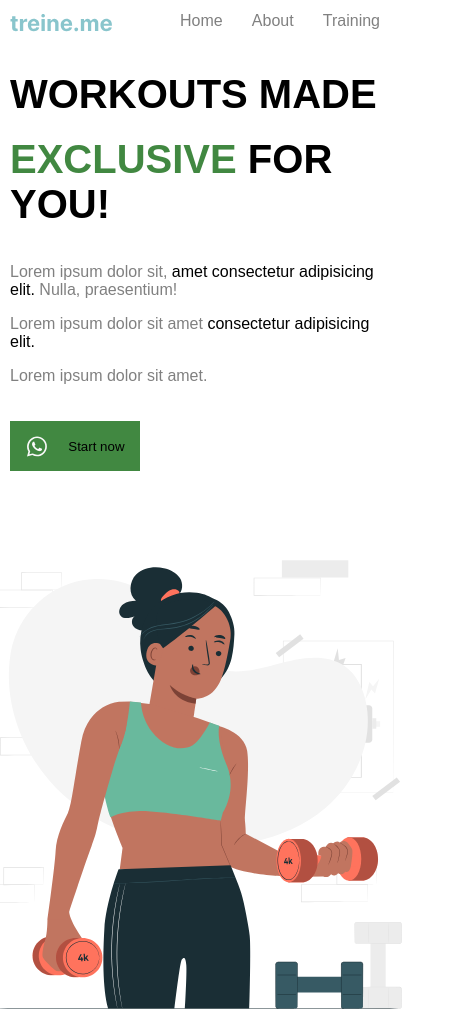
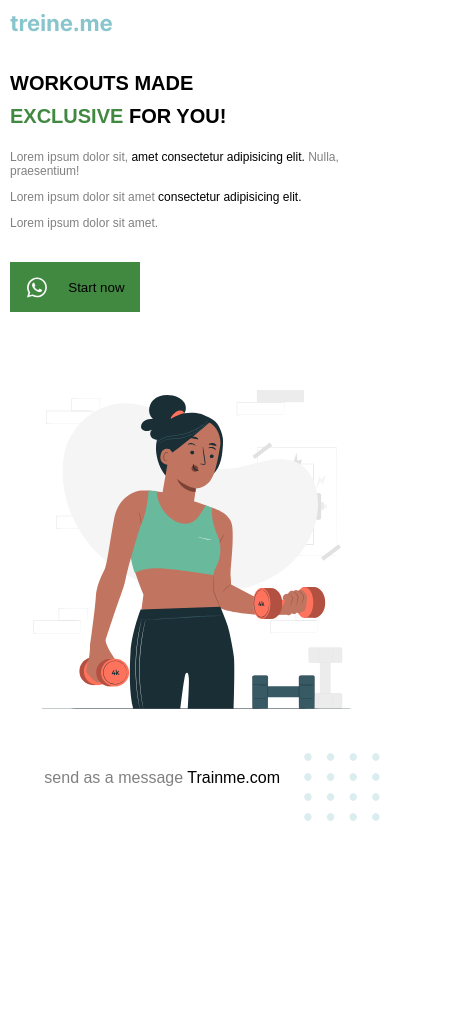
Before and after one commit to jaya1602-sys/Landing, a plain HTML site: page index.html in a window 390 px wide. Shown: the top 1009 px of the page, 465 px wide, since content can reach past the window. After the commit the page ends 844 px from the top, so only its background shows below. Drawn offline with Linux system fonts and the light colour scheme; a web font is replaced by a local one.

Commit message:
resposive changes slightly done

```diff
--- a/index.html
+++ b/index.html
@@ -30,7 +30,7 @@
 
             </div>
             <div class="box">
-                <img src="img.svg"/>
+                <img style="width: 100%;" src="img.svg"/>
             </div>
         </div>
     </div>
--- a/style.css
+++ b/style.css
@@ -117,3 +117,34 @@ h2{
         flex-direction: column;
     }
 }
+
+@media  (max-width :700px){
+
+.text1{
+    font-size: 20px;
+    margin-bottom: 10px;
+}
+
+.text2{
+    font-size:20px ;
+    margin-bottom: 10px;
+}
+
+.paragraph p{
+    font-size: 12px;
+}
+
+.menu{
+    display: none;
+}
+
+.box:last-child{
+    width: 100%;
+}
+
+.lastpara{
+    text-align: center;
+    color: grey;
+    margin-right: 110px;
+}
+}
```
